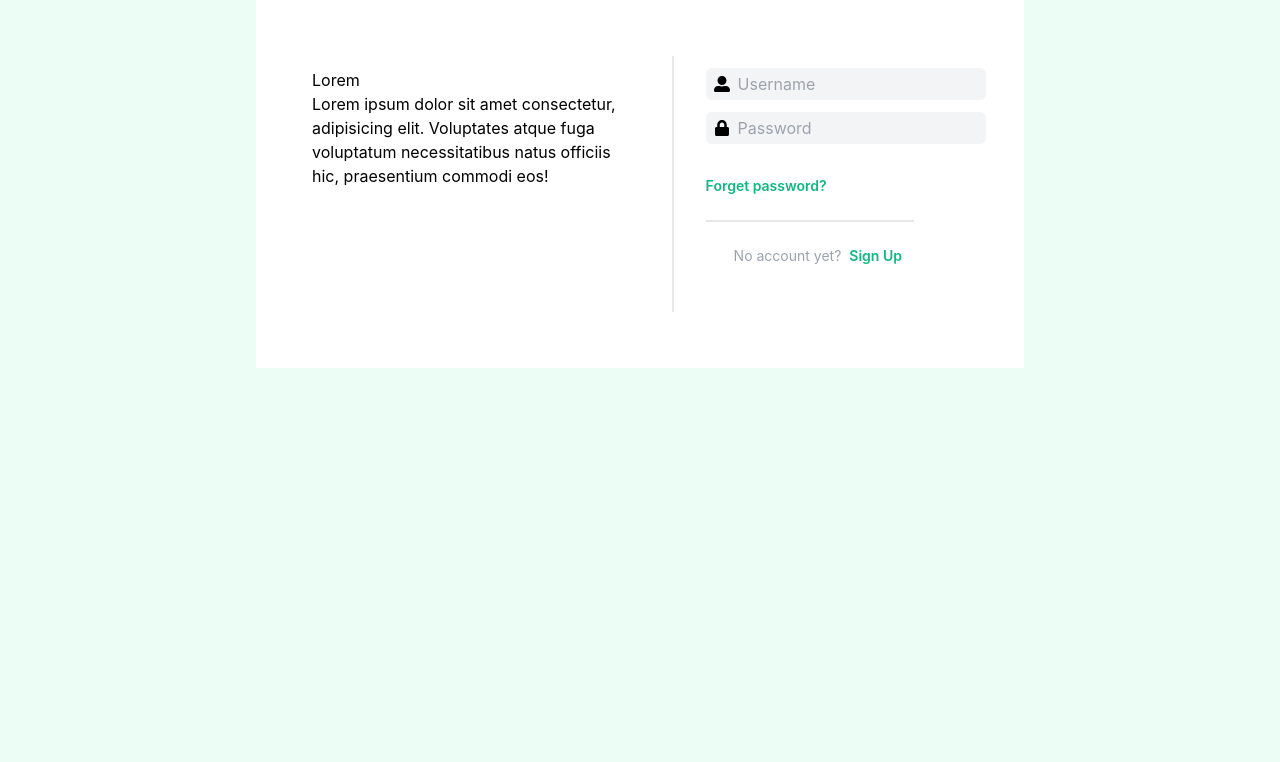
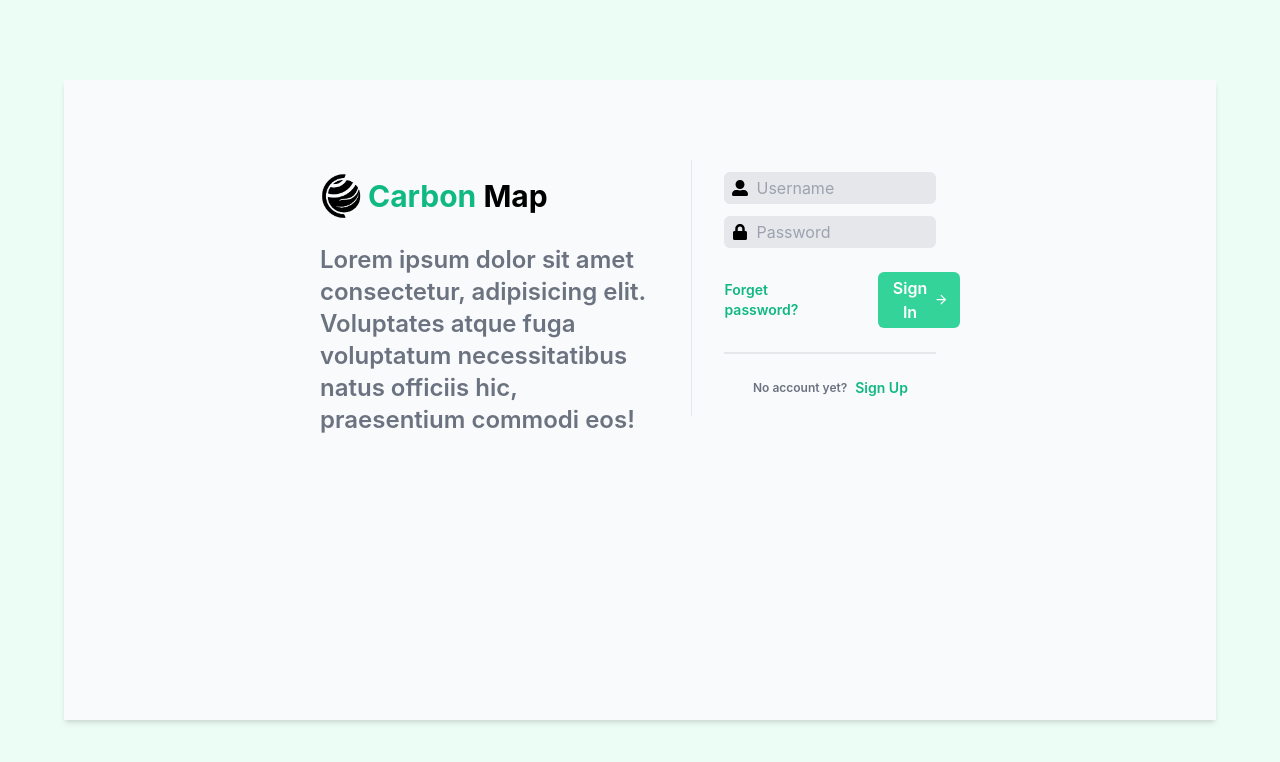
Before and after one commit to MinooHadi/carbon-map, a React (Create React App) app: page /login in a window 1280 px wide. Shown: the top 762 px of the page. Built offline with nearby package versions, Linux system fonts and the light colour scheme.

Commit message:
feat: complete login page

```diff
--- a/src/components/icons/index.jsx
+++ b/src/components/icons/index.jsx
@@ -1,5 +1,7 @@
 import { FaUserAlt } from "react-icons/fa";
 import { FaLock } from "react-icons/fa";
+import { FiArrowRight } from "react-icons/fi";
 
 export const UserAlt = FaUserAlt;
 export const Lock = FaLock;
+export const ArrowRight = FiArrowRight;
--- a/src/components/pages/login/index.jsx
+++ b/src/components/pages/login/index.jsx
@@ -1,15 +1,19 @@
 import React from "react";
-import { Input } from "../../shared";
+import { Button, Input } from "../../shared";
 import { Link } from "react-router-dom";
-import { Lock, UserAlt } from "../../icons";
+import { ArrowRight, Lock, UserAlt } from "../../icons";
+import logo from "./../../../assets/logo/CCLogo-Black.png";
 
 function Login() {
   return (
-    <div className="bg-emerald-50 h-[100vh]">
-      <div className="bg-white w-[60%] m-auto flex justify-between p-14 gap-8">
+    <div className="bg-emerald-50 h-[100vh] pt-[10vh]">
+      <div className="bg-gray-50 h-[80vh] w-[90%] m-auto flex justify-between px-64 pt-20 gap-8 shadow-md">
         <div className="w-[60%] py-3 ">
-          <h1>Lorem</h1>
-          <p>
+          <div className="flex items-center">
+            <img src={logo} className="w-12" />
+            <h1 className="text-3xl font-bold"> <span className="text-emerald-500">Carbon</span> Map</h1>
+          </div>
+          <p className="text-gray-500 font-semibold text-2xl pt-6">
             Lorem ipsum dolor sit amet consectetur, adipisicing elit. Voluptates
             atque fuga voluptatum necessitatibus natus officiis hic, praesentium
             commodi eos!
@@ -22,7 +26,7 @@ function Login() {
             <Input
               type="text"
               placeholder="Username"
-              className="bg-gray-100 py-1 pl-8 rounded-md"
+              className="bg-gray-200 py-1 pl-8 w-[90%] rounded-md"
             />
           </div>
           <div className="relative flex items-center">
@@ -30,19 +34,23 @@ function Login() {
             <Input
               type="password"
               placeholder="Password"
-              className="bg-gray-100 py-1 pl-8 rounded-md"
+              className="bg-gray-200 py-1 pl-8 w-[90%] rounded-md"
             />
           </div>
-          <Link to="#" className="text-emerald-500 pt-5 text-sm font-semibold">
-            Forget password?
-          </Link>
-          <hr className="h-[1.5px] w-52 bg-gray-200 my-3" />
-          <div className="flex items-center gap-2 pl-7">
-            <p className="text-gray-400 text-sm">No account yet?</p>
-            <Link
-              to="#"
-              className="text-emerald-500 text-sm font-semibold"
-            >
+          <div className="flex gap-20 items-center pt-3">
+            <Link to="#" className="text-emerald-500 text-sm font-semibold">
+              Forget password?
+            </Link>
+            <Button
+              className="bg-emerald-400 text-white font-semibold py-1 px-3 rounded-md flex items-center gap-1"
+              title="Sign In"
+              icon={<ArrowRight color="white" size="1.2rem" />}
+            />
+          </div>
+          <hr className="h-[1.5px] w-[90%] bg-gray-200 my-3" />
+          <div className="flex items-center w-[90%] justify-center gap-2">
+            <p className="text-gray-500 text-xs font-semibold">No account yet?</p>
+            <Link to="#" className="text-emerald-500 text-sm font-semibold">
               Sign Up
             </Link>
           </div>
--- a/src/components/shared/button/index.jsx
+++ b/src/components/shared/button/index.jsx
@@ -1,7 +1,7 @@
 import React from "react";
 
 function Button(props) {
-  return <button className={props.className}> {props.title} </button>;
+  return <button className={props.className}> {props.title} {props.icon} </button>;
 }
 
 export default Button;
```
Also changed, not shown: src/assets/logo/CCLogo-Black.png (added).
